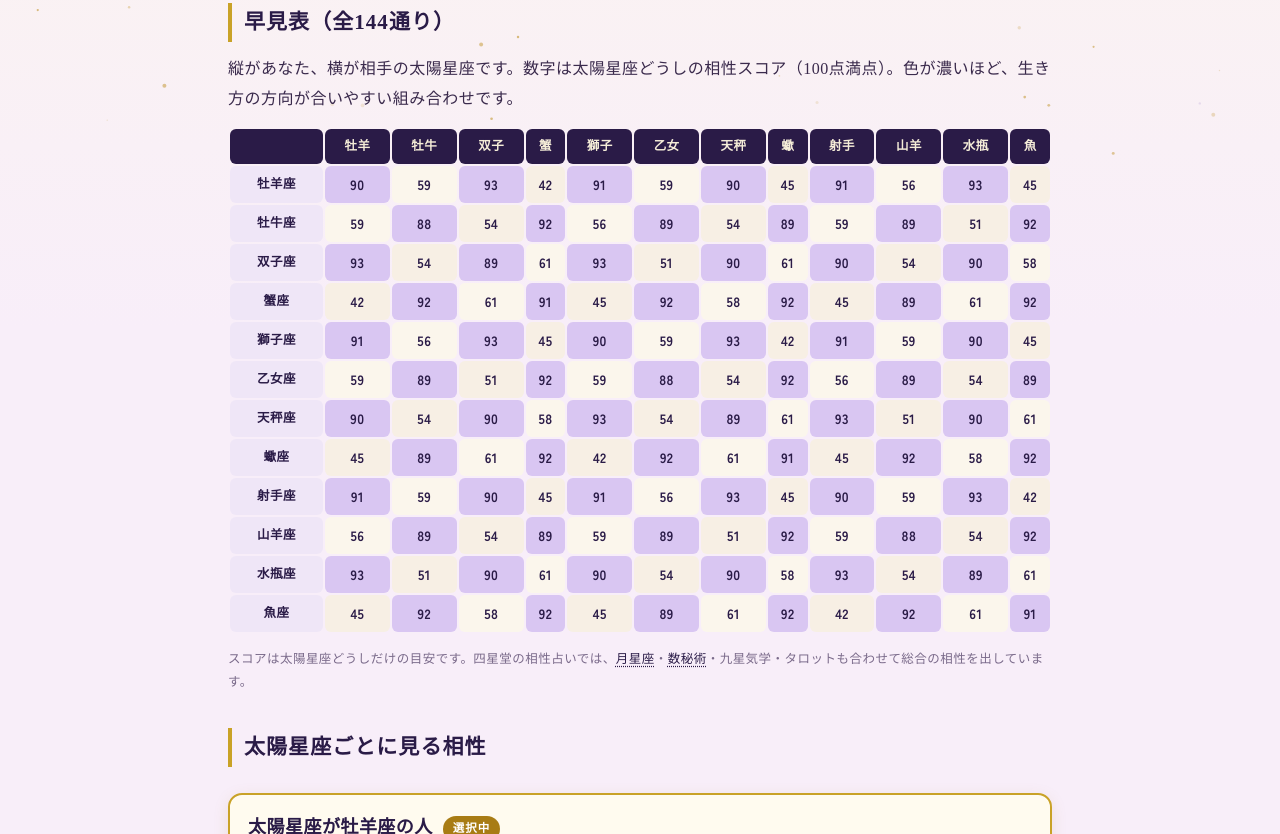
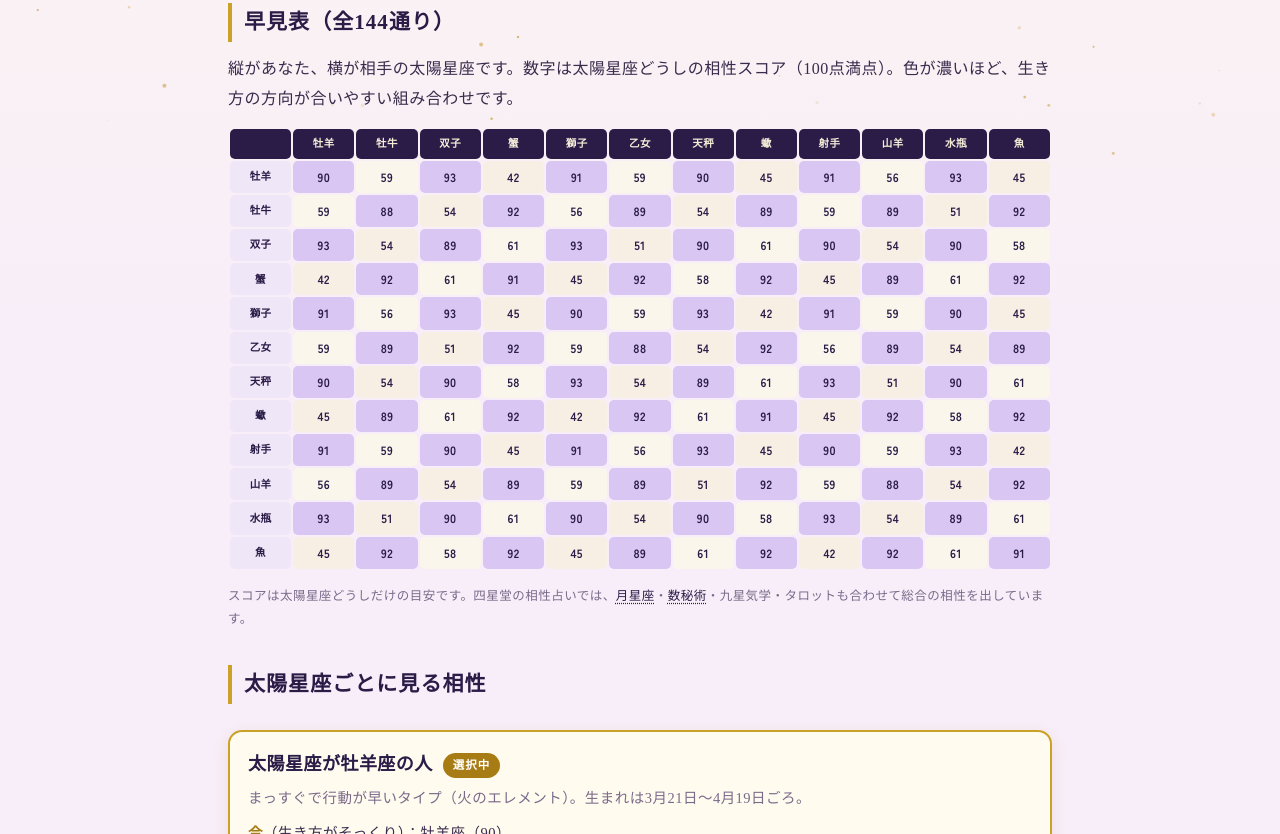
Before and after one commit to ryoya25happy3-stack/ryoya25happy3-stack.github.io, a plain HTML site: page taiyo-aishou.html in a window 1280 px wide. Shown: the part 574-1408 px from the top of the page. Drawn offline with Linux system fonts and the light colour scheme; a web font is replaced by a local one.

Commit message:
Add files via upload

```diff
--- a/taiyo-aishou.html
+++ b/taiyo-aishou.html
@@ -46,10 +46,10 @@ select{font-family:"Zen Kaku Gothic New",sans-serif;font-size:16px;padding:10px
 .result .r-tag{display:inline-block;font-size:12.5px;color:#fff;background:var(--lav);border-radius:999px;padding:2px 12px;margin-left:8px;vertical-align:middle}
 .result p{margin:10px 0 0}
 .tbl-wrap{overflow-x:auto;-webkit-overflow-scrolling:touch;margin:14px 0}
-table.aisho{border-collapse:separate;border-spacing:2px;font-size:13.5px;min-width:640px;width:100%}
-table.aisho th,table.aisho td{text-align:center;padding:6px 2px;border-radius:6px;white-space:nowrap}
-table.aisho thead th{background:var(--plum);color:#F5EDD8;font-weight:700;font-size:12.5px}
-table.aisho tbody th{background:#EFE6F7;color:var(--plum);font-size:12.5px;position:sticky;left:0}
+table.aisho{border-collapse:separate;border-spacing:2px;font-size:12px;table-layout:fixed;width:100%}
+table.aisho th,table.aisho td{text-align:center;padding:5px 0;border-radius:5px;white-space:nowrap;overflow:hidden}
+table.aisho thead th{background:var(--plum);color:#F5EDD8;font-weight:700;font-size:10.5px}
+table.aisho tbody th{background:#EFE6F7;color:var(--plum);font-size:10.5px}
 table.aisho td{font-family:"Zen Kaku Gothic New",sans-serif;font-weight:700;color:var(--plum)}
 td.b5{background:#D9C6F2}td.b4{background:#E7DBF7}td.b3{background:#F2ECFB}td.b2{background:#FBF6EC}td.b1{background:#F7EFE4;color:#9A8A6A}
 .legend{font-size:12.5px;color:var(--mut)}
@@ -137,18 +137,18 @@ footer.site a{color:#E9DFF7}
  <h2>早見表（全144通り）</h2>
  <p>縦があなた、横が相手の太陽星座です。数字は太陽星座どうしの相性スコア（100点満点）。色が濃いほど、生き方の方向が合いやすい組み合わせです。</p>
  <div class="tbl-wrap"><table class="aisho"><thead><tr><th></th><th>牡羊</th><th>牡牛</th><th>双子</th><th>蟹</th><th>獅子</th><th>乙女</th><th>天秤</th><th>蠍</th><th>射手</th><th>山羊</th><th>水瓶</th><th>魚</th></tr></thead><tbody>
-<tr><th>牡羊座</th><td class="b5">90</td><td class="b2">59</td><td class="b5">93</td><td class="b1">42</td><td class="b5">91</td><td class="b2">59</td><td class="b5">90</td><td class="b1">45</td><td class="b5">91</td><td class="b2">56</td><td class="b5">93</td><td class="b1">45</td></tr>
-<tr><th>牡牛座</th><td class="b2">59</td><td class="b5">88</td><td class="b1">54</td><td class="b5">92</td><td class="b2">56</td><td class="b5">89</td><td class="b1">54</td><td class="b5">89</td><td class="b2">59</td><td class="b5">89</td><td class="b1">51</td><td class="b5">92</td></tr>
-<tr><th>双子座</th><td class="b5">93</td><td class="b1">54</td><td class="b5">89</td><td class="b2">61</td><td class="b5">93</td><td class="b1">51</td><td class="b5">90</td><td class="b2">61</td><td class="b5">90</td><td class="b1">54</td><td class="b5">90</td><td class="b2">58</td></tr>
-<tr><th>蟹座</th><td class="b1">42</td><td class="b5">92</td><td class="b2">61</td><td class="b5">91</td><td class="b1">45</td><td class="b5">92</td><td class="b2">58</td><td class="b5">92</td><td class="b1">45</td><td class="b5">89</td><td class="b2">61</td><td class="b5">92</td></tr>
-<tr><th>獅子座</th><td class="b5">91</td><td class="b2">56</td><td class="b5">93</td><td class="b1">45</td><td class="b5">90</td><td class="b2">59</td><td class="b5">93</td><td class="b1">42</td><td class="b5">91</td><td class="b2">59</td><td class="b5">90</td><td class="b1">45</td></tr>
-<tr><th>乙女座</th><td class="b2">59</td><td class="b5">89</td><td class="b1">51</td><td class="b5">92</td><td class="b2">59</td><td class="b5">88</td><td class="b1">54</td><td class="b5">92</td><td class="b2">56</td><td class="b5">89</td><td class="b1">54</td><td class="b5">89</td></tr>
-<tr><th>天秤座</th><td class="b5">90</td><td class="b1">54</td><td class="b5">90</td><td class="b2">58</td><td class="b5">93</td><td class="b1">54</td><td class="b5">89</td><td class="b2">61</td><td class="b5">93</td><td class="b1">51</td><td class="b5">90</td><td class="b2">61</td></tr>
-<tr><th>蠍座</th><td class="b1">45</td><td class="b5">89</td><td class="b2">61</td><td class="b5">92</td><td class="b1">42</td><td class="b5">92</td><td class="b2">61</td><td class="b5">91</td><td class="b1">45</td><td class="b5">92</td><td class="b2">58</td><td class="b5">92</td></tr>
-<tr><th>射手座</th><td class="b5">91</td><td class="b2">59</td><td class="b5">90</td><td class="b1">45</td><td class="b5">91</td><td class="b2">56</td><td class="b5">93</td><td class="b1">45</td><td class="b5">90</td><td class="b2">59</td><td class="b5">93</td><td class="b1">42</td></tr>
-<tr><th>山羊座</th><td class="b2">56</td><td class="b5">89</td><td class="b1">54</td><td class="b5">89</td><td class="b2">59</td><td class="b5">89</td><td class="b1">51</td><td class="b5">92</td><td class="b2">59</td><td class="b5">88</td><td class="b1">54</td><td class="b5">92</td></tr>
-<tr><th>水瓶座</th><td class="b5">93</td><td class="b1">51</td><td class="b5">90</td><td class="b2">61</td><td class="b5">90</td><td class="b1">54</td><td class="b5">90</td><td class="b2">58</td><td class="b5">93</td><td class="b1">54</td><td class="b5">89</td><td class="b2">61</td></tr>
-<tr><th>魚座</th><td class="b1">45</td><td class="b5">92</td><td class="b2">58</td><td class="b5">92</td><td class="b1">45</td><td class="b5">89</td><td class="b2">61</td><td class="b5">92</td><td class="b1">42</td><td class="b5">92</td><td class="b2">61</td><td class="b5">91</td></tr>
+<tr><th>牡羊</th><td class="b5">90</td><td class="b2">59</td><td class="b5">93</td><td class="b1">42</td><td class="b5">91</td><td class="b2">59</td><td class="b5">90</td><td class="b1">45</td><td class="b5">91</td><td class="b2">56</td><td class="b5">93</td><td class="b1">45</td></tr>
+<tr><th>牡牛</th><td class="b2">59</td><td class="b5">88</td><td class="b1">54</td><td class="b5">92</td><td class="b2">56</td><td class="b5">89</td><td class="b1">54</td><td class="b5">89</td><td class="b2">59</td><td class="b5">89</td><td class="b1">51</td><td class="b5">92</td></tr>
+<tr><th>双子</th><td class="b5">93</td><td class="b1">54</td><td class="b5">89</td><td class="b2">61</td><td class="b5">93</td><td class="b1">51</td><td class="b5">90</td><td class="b2">61</td><td class="b5">90</td><td class="b1">54</td><td class="b5">90</td><td class="b2">58</td></tr>
+<tr><th>蟹</th><td class="b1">42</td><td class="b5">92</td><td class="b2">61</td><td class="b5">91</td><td class="b1">45</td><td class="b5">92</td><td class="b2">58</td><td class="b5">92</td><td class="b1">45</td><td class="b5">89</td><td class="b2">61</td><td class="b5">92</td></tr>
+<tr><th>獅子</th><td class="b5">91</td><td class="b2">56</td><td class="b5">93</td><td class="b1">45</td><td class="b5">90</td><td class="b2">59</td><td class="b5">93</td><td class="b1">42</td><td class="b5">91</td><td class="b2">59</td><td class="b5">90</td><td class="b1">45</td></tr>
+<tr><th>乙女</th><td class="b2">59</td><td class="b5">89</td><td class="b1">51</td><td class="b5">92</td><td class="b2">59</td><td class="b5">88</td><td class="b1">54</td><td class="b5">92</td><td class="b2">56</td><td class="b5">89</td><td class="b1">54</td><td class="b5">89</td></tr>
+<tr><th>天秤</th><td class="b5">90</td><td class="b1">54</td><td class="b5">90</td><td class="b2">58</td><td class="b5">93</td><td class="b1">54</td><td class="b5">89</td><td class="b2">61</td><td class="b5">93</td><td class="b1">51</td><td class="b5">90</td><td class="b2">61</td></tr>
+<tr><th>蠍</th><td class="b1">45</td><td class="b5">89</td><td class="b2">61</td><td class="b5">92</td><td class="b1">42</td><td class="b5">92</td><td class="b2">61</td><td class="b5">91</td><td class="b1">45</td><td class="b5">92</td><td class="b2">58</td><td class="b5">92</td></tr>
+<tr><th>射手</th><td class="b5">91</td><td class="b2">59</td><td class="b5">90</td><td class="b1">45</td><td class="b5">91</td><td class="b2">56</td><td class="b5">93</td><td class="b1">45</td><td class="b5">90</td><td class="b2">59</td><td class="b5">93</td><td class="b1">42</td></tr>
+<tr><th>山羊</th><td class="b2">56</td><td class="b5">89</td><td class="b1">54</td><td class="b5">89</td><td class="b2">59</td><td class="b5">89</td><td class="b1">51</td><td class="b5">92</td><td class="b2">59</td><td class="b5">88</td><td class="b1">54</td><td class="b5">92</td></tr>
+<tr><th>水瓶</th><td class="b5">93</td><td class="b1">51</td><td class="b5">90</td><td class="b2">61</td><td class="b5">90</td><td class="b1">54</td><td class="b5">90</td><td class="b2">58</td><td class="b5">93</td><td class="b1">54</td><td class="b5">89</td><td class="b2">61</td></tr>
+<tr><th>魚</th><td class="b1">45</td><td class="b5">92</td><td class="b2">58</td><td class="b5">92</td><td class="b1">45</td><td class="b5">89</td><td class="b2">61</td><td class="b5">92</td><td class="b1">42</td><td class="b5">92</td><td class="b2">61</td><td class="b5">91</td></tr>
 </tbody></table></div>
  <p class="legend">スコアは太陽星座どうしだけの目安です。四星堂の相性占いでは、<a class="term" href="/tsuki-seiza.html">月星座</a>・<a class="term" href="/unmei-toha.html">数秘術</a>・九星気学・タロットも合わせて総合の相性を出しています。</p>
 
```
Also changed, not shown: tsuki-aishou.html (+16 -16 lines), unmei-aishou.html (+13 -13 lines).
